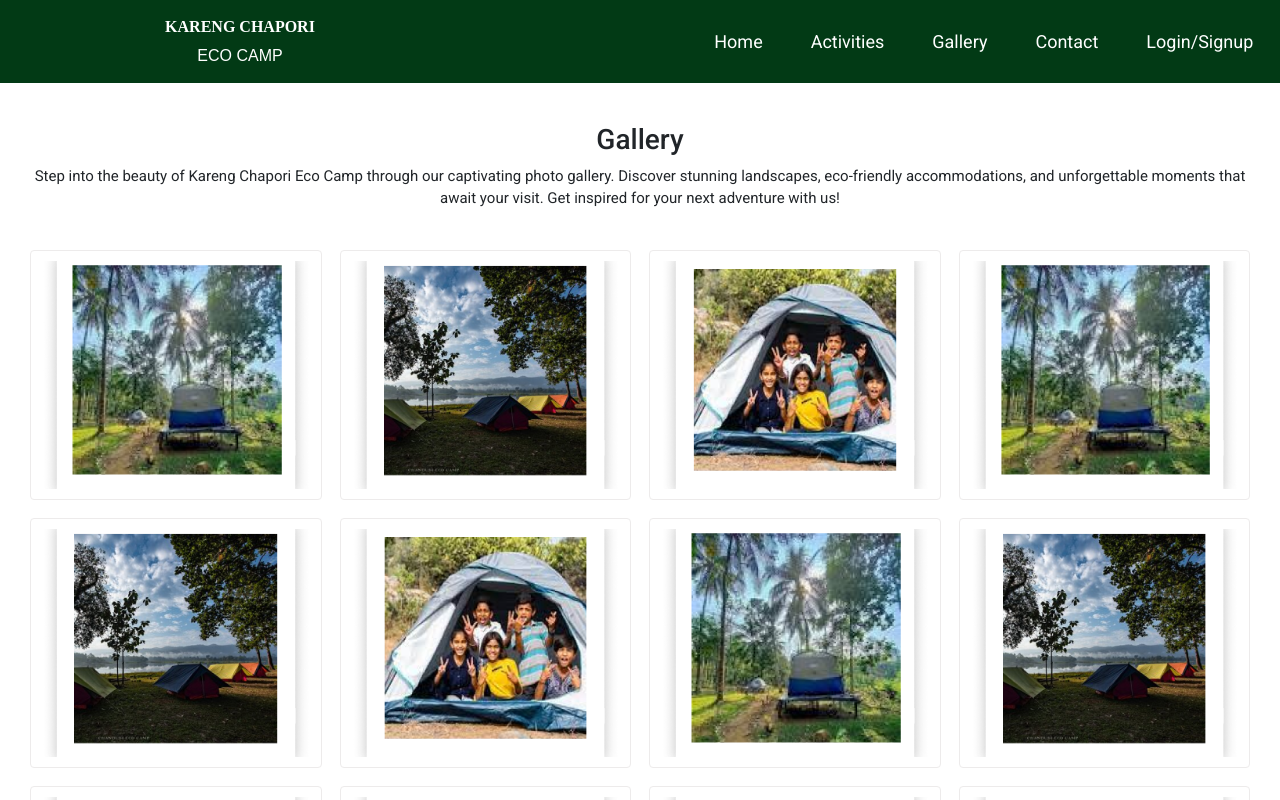
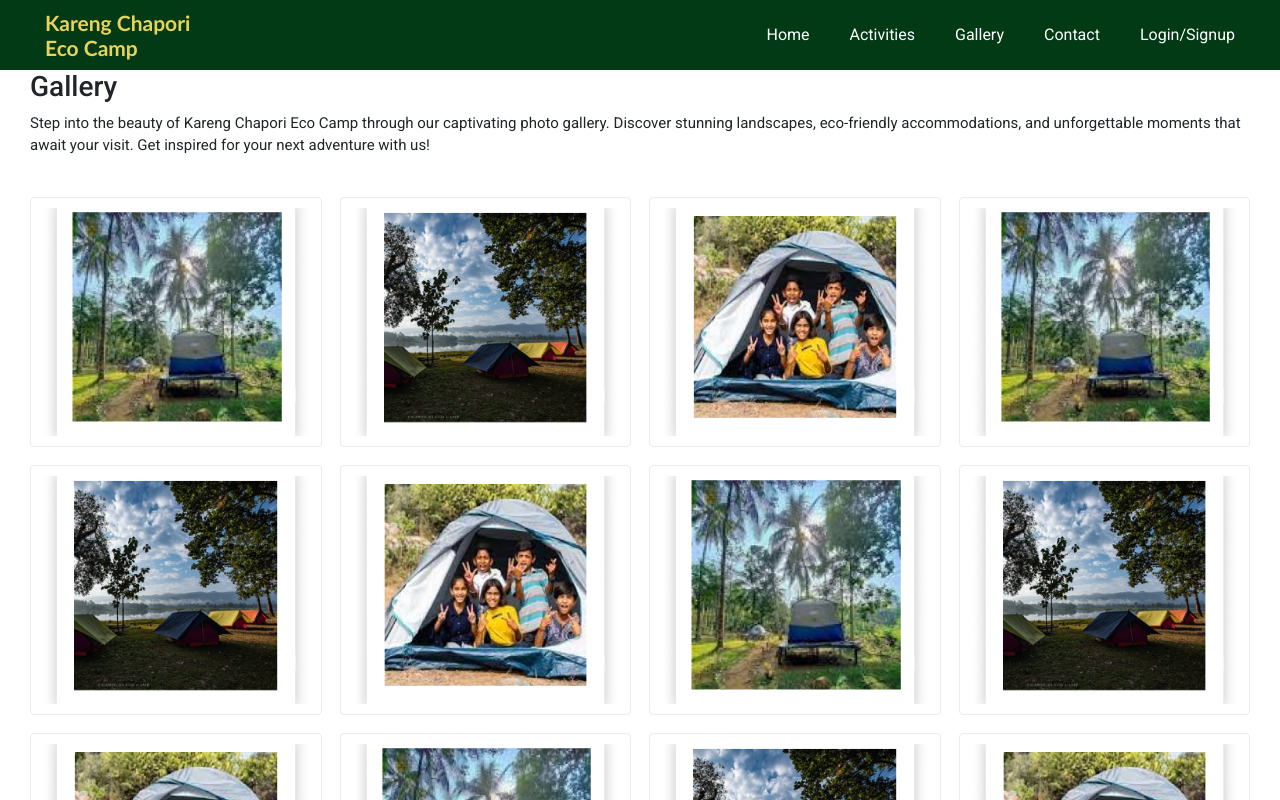
Before and after one commit to Gratia-GTPL/kareng-eco-camp, a React (Vite) app: page /gallery in a window 1280 px wide. Shown: the top 800 px of the page. Built offline with nearby package versions, Linux system fonts and the light colour scheme.

Commit message:
second commit

```diff
--- a/package.json
+++ b/package.json
@@ -15,6 +15,7 @@
     "popper.js": "^1.16.1",
     "react": "^18.2.0",
     "react-dom": "^18.2.0",
+    "react-icons": "^5.0.1",
     "react-router-dom": "^6.22.1"
   },
   "devDependencies": {
--- a/src/App.css
+++ b/src/App.css
@@ -1,46 +1,17 @@
 @import url('https://fonts.googleapis.com/css2?family=Roboto:ital,wght@0,100;0,300;0,400;0,500;0,700;0,900;1,100;1,300;1,400;1,500;1,700;1,900&display=swap');
-#root {
-  max-width: 1280px;
-  margin: 0 auto;
-  /* padding: 2rem; */
-  text-align: center;
+*{
+  margin: 0;
+  padding: 0px;
+  box-sizing: border-box;
 }
 body{
 font-family: "Roboto", sans-serif !important;
 }
 
-.logo {
-  height: 6em;
-  padding: 1.5em;
-  will-change: filter;
-  transition: filter 300ms;
-}
-.logo:hover {
-  filter: drop-shadow(0 0 2em #646cffaa);
-}
-.logo.react:hover {
-  filter: drop-shadow(0 0 2em #61dafbaa);
-}
-
-@keyframes logo-spin {
-  from {
-    transform: rotate(0deg);
-  }
-  to {
-    transform: rotate(360deg);
-  }
-}
-
-@media (prefers-reduced-motion: no-preference) {
-  a:nth-of-type(2) .logo {
-    animation: logo-spin infinite 20s linear;
-  }
-}
-
-.card {
+/* .card {
   padding: 2em;
 }
 
 .read-the-docs {
   color: #888;
-}
+} */
--- a/src/components/HeaderSection/HeaderContent.css
+++ b/src/components/HeaderSection/HeaderContent.css
@@ -48,7 +48,7 @@
 
 .header-img-div:first-child {
     transform: translateY(50px);
-    z-index: 99;
+    z-index: 10;
 }
 
 .header-img-div-1 {
@@ -60,7 +60,7 @@
 
 .header-img-div-1:first-child {
     transform: rotate(-10deg);
-    z-index: 90;
+    z-index: 10;
 }
 
 .header-img-div-1:last-child {
@@ -71,3 +71,13 @@
     width: 100%;
     height: 90%;
 }
+
+/* -----------------media query--------------- */
+@media screen and (max-width:600px){
+    .header-img-div-1 {
+    width: 100px;
+    height: 150px;
+    padding: 10px 7px;
+    background-color: white;
+}
+}
--- a/src/components/HeaderSection/HeaderSection.jsx
+++ b/src/components/HeaderSection/HeaderSection.jsx
@@ -14,10 +14,10 @@ const HeaderSection = () => {
                 {/* -------------------- header content component --------------------- */}
                 <HeaderContent />
             </div>
-            <div>
+            {/* <div>
                 <Accommodation />
                 <Activities />
-            </div>
+            </div> */}
         </Layout>
     )
 }
--- a/src/components/HeaderSection/Navbar.css
+++ b/src/components/HeaderSection/Navbar.css
@@ -5,6 +5,7 @@
 .navbar-container{
     background: #023A15;
     padding: 15px 0px;
+    z-index: 99;
 }
 .main-nav-text p {
     padding: 0px;
@@ -41,3 +42,126 @@
 .nav-link:focus {
     color: white;
 }
+
+/* ----------------------add new css------------------------- */
+.nav-main {
+  width: 100%;
+  height: 70px;
+  padding: 0px 25px;
+  background: #023A15;
+  color: #fff;
+  display: grid;
+  grid-template-columns: 1fr 5fr;
+  z-index: 99;
+  position: fixed;
+  top: 0;
+  display: flex;
+  justify-content: space-between;
+}
+.logo-div {
+  display: flex;
+  justify-content: center;
+  flex-direction: column;
+}
+.logo-div>span {
+  color: #e9d35b;
+  margin-left: 20px;
+  font-weight: 600;
+  font-size: 21px;
+  font-family: "Gill Sans", "Gill Sans MT", Calibri, "Trebuchet MS", sans-serif;
+  line-height: normal;
+}
+ul {
+  height: 70px;
+  display: flex;
+  align-items: center;
+}
+ul a {
+  text-decoration: none;
+}
+ul a li {
+  list-style: none;
+  margin: 0 20px;
+  font-size: 16px;
+  font-weight: 400;
+  cursor: pointer;
+  color: #fff;
+}
+ul a li:hover {
+  color: rgb(184, 182, 182);
+}
+ul a li {
+  position: relative;
+}
+ul a li:after {
+  content: "";
+  position: absolute;
+  background-color: #fff;
+  height: 3px;
+  width: 0;
+  left: 0;
+  bottom: -6px;
+  transition: all 0.5s ease;
+}
+ul a li:hover:after {
+  width: 100%;
+}
+
+.menu-div {
+  height: 70px;
+  font-size: 25px;
+  color: #fff;
+  display: none;
+}
+.open-icon,
+.close-icon {
+  font-size: 32px;
+  margin-right: 20px;
+  color: #fff;
+  z-index: 99;
+}
+
+/* ----------media query----------- */
+@media screen and (max-width: 769px) {
+  .nav-main {
+    padding: 0px;
+  }
+ .logo-div>span{
+    font-size: 18px;
+ }
+  .menu-div {
+    display: block;
+    display: flex;
+    justify-content: right;
+    align-items: center;
+    color: #21325e;
+  }
+  .ul {
+    display: none;
+  }
+  .openMenu {
+    flex-direction: column;
+    width: 70%;
+    height: 100vh;
+    position: absolute;
+    background: #0b6228;
+    padding: 20px 20px 0px 20px;
+    top: 0px;
+    right: 0;
+    bottom: 0;
+    text-align: center;
+    transition: all 0.3s ease-in-out;
+    padding-top: 120px;
+  }
+  .openMenu a li {
+    color: white;
+    margin-bottom: 25px;
+    text-align: center;
+    cursor: pointer;
+  }
+
+  .closeMenu {
+    right: -100%;
+    transition: all 0.3s ease-in-out;
+  }
+}
--- a/src/components/HeaderSection/Navbar.jsx
+++ b/src/components/HeaderSection/Navbar.jsx
@@ -1,9 +1,15 @@
+import React, { useState } from "react";
 import "./Navbar.css";
 import { NavLink } from "react-router-dom";
+import { AiOutlineMenuFold, AiOutlineClose } from "react-icons/ai";
 const Navbar = () => {
+    const [menu, setMenu] = useState(false);
+    const menuControl = () => {
+        setMenu(!menu);
+    };
     return (
         <>
-            <div className="d-flex col-12 flex-wrap main-nav justify-content-around">
+            {/* <div className="d-flex col-12  main-nav justify-content-around">
                 <div className="d-flex flex-wrap col-md-4 col-6 main-nav-text">
                     <p className="col-12">Kareng Chapori </p>
                     <p className="col-12">Eco Camp</p>
@@ -15,7 +21,39 @@ const Navbar = () => {
                     <NavLink className="nav-link" to="/">Contact</NavLink>
                     <NavLink className="nav-link" to="/">Login/Signup</NavLink>
                 </div>
-            </div>
+            </div> */}
+            <nav className="nav-main">
+                <div className="logo-div">
+                    <span>Kareng Chapori</span>
+                    <span>Eco Camp</span>
+                </div>
+                <div className="menu-div" onClick={menuControl}>
+                    {menu ? (
+                        <AiOutlineClose className="close-icon" />
+                    ) : (
+                        <AiOutlineMenuFold className="open-icon" />
+                    )}
+                </div>
+                <ul className={menu ? "openMenu" : "openMenu closeMenu"}>
+                    <NavLink to="/">
+                        <li onClick={menuControl}>Home</li>
+                    </NavLink>
+                    <NavLink to="/activities">
+                        <li onClick={menuControl}>Activities</li>
+                    </NavLink>
+                    <NavLink to="/gallery">
+                        <li onClick={menuControl}>Gallery</li>
+                    </NavLink>
+                    <NavLink to="/">
+                        <li onClick={menuControl}>Contact</li>
+                    </NavLink>
+                    <NavLink to="/">
+                        <li onClick={menuControl} className="last-li">
+                            Login/Signup
+                        </li>
+                    </NavLink>
+                </ul>
+            </nav>
         </>
     )
 }
--- a/src/components/Layout/Layout.jsx
+++ b/src/components/Layout/Layout.jsx
@@ -9,9 +9,9 @@ const Layout = ({ children }) => {
                 <Navbar />
             </div>
             <div className=" full-height">{children}</div>
-            <div>
+            {/* <div>
                 <Footer />
-            </div>
+            </div> */}
         </div>
     )
 }
```
Also changed, not shown: 1 other file (tests, documents, lock files or other folders).
